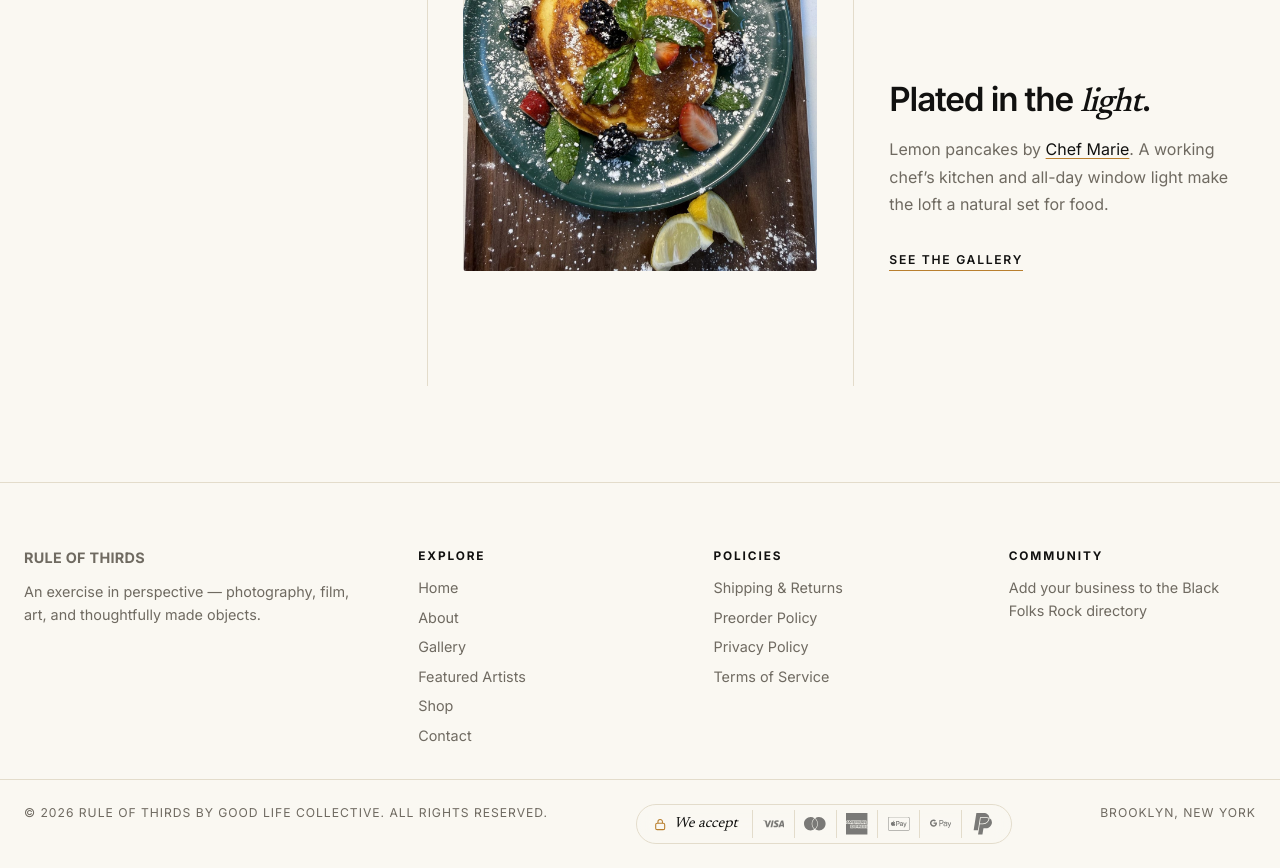
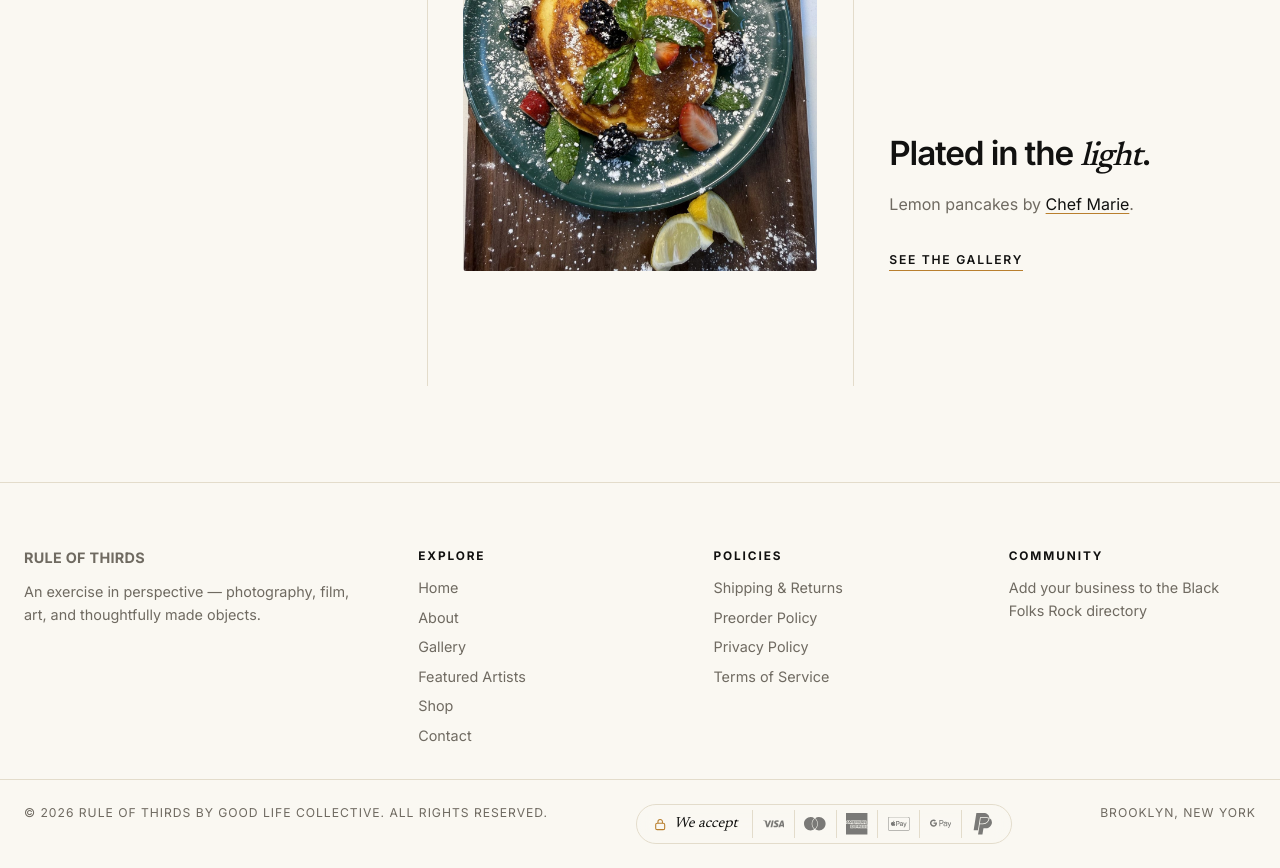
Before and after one commit to shabazz23/ruleofthirds-nyc, a Next.js app: page / in a window 1280 px wide. Shown: the part 3260-4128 px from the top of the page. Built offline with nearby package versions, Linux system fonts and the light colour scheme.

Commit message:
Homepage kitchen caption: shorten to the credit only
Co-Authored-By: Claude Opus 5.5 <noreply@anthropic.com>
Claude-Session: https://claude.ai/code/session_01Lmg9rFWV93h83QnchTEdNk

```diff
--- a/app/page.js
+++ b/app/page.js
@@ -94,7 +94,6 @@ export default function Home() {
           <p className="desc">
             Lemon pancakes by{' '}
             <a href="https://www.instagram.com/chefmarie.a__/" target="_blank" rel="noopener">Chef Marie</a>.
-            A working chef&rsquo;s kitchen and all-day window light make the loft a natural set for food.
           </p>
           <Link href="/gallery" className="t-link">See the gallery</Link>
         </Reveal>
```
